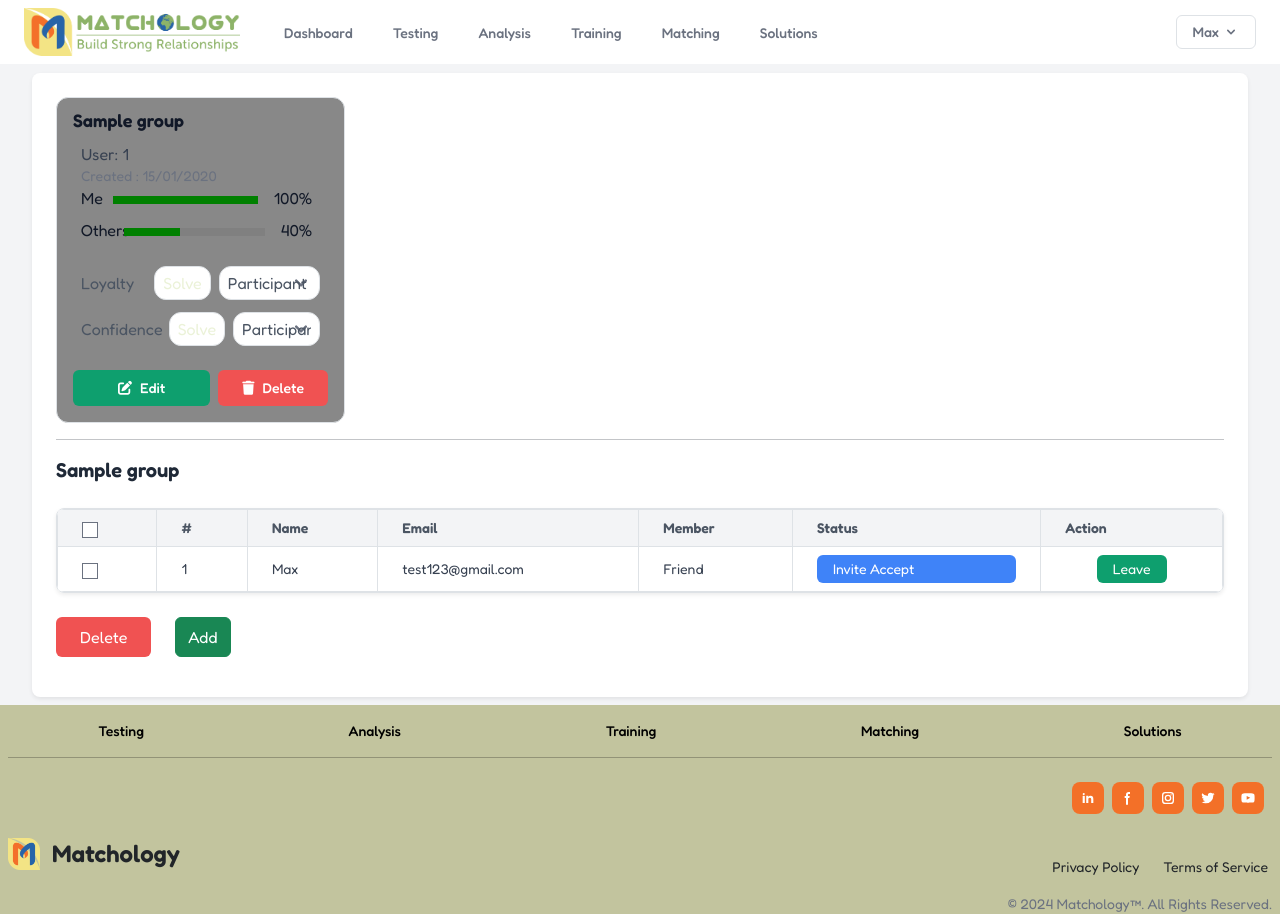
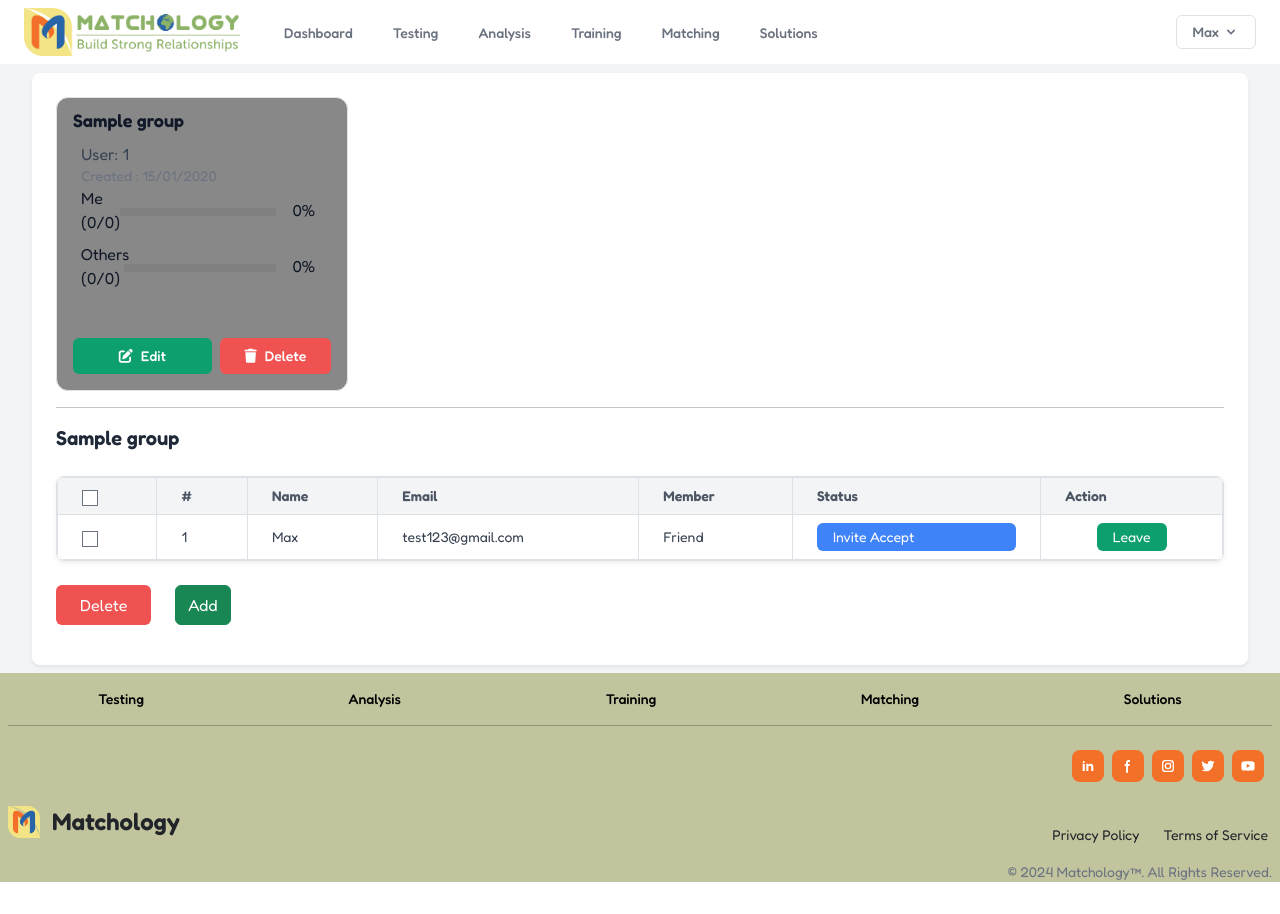
Before and after one commit to muhammad-saaim/live-1, a Laravel app: page /group/1 in a window 1280 px wide. After the commit the page ends 882 px from the top, so only its background shows below. Run offline with Laravel 10, Linux system fonts and the light colour scheme; a user stored in the database is signed in; data comes from the database, SQL or seed files in the repository; tables that the repository leaves empty hold one stand-in row (values such as "Sample post"); style sheets or scripts are compiled from the project's sources; some libraries are stand-ins or nearby versions.

Commit message:
card dynamic data and friend invite updates

```diff
--- a/app/Http/Controllers/GroupController.php
+++ b/app/Http/Controllers/GroupController.php
@@ -77,6 +77,7 @@
     public function show(Group $group)
     {
         $relations = Relation::all(); // Fetch all relations
+
         return view('group.show', compact('group', 'relations'));
     }
 
--- a/app/Http/Controllers/SurveyRateController.php
+++ b/app/Http/Controllers/SurveyRateController.php
@@ -13,6 +13,7 @@
 {
     public function rate(Request $request)
     {
+
         $request->validate([
             'survey_id' => 'required|exists:surveys,id',
             'group_id' => 'nullable',
--- a/app/Models/Survey.php
+++ b/app/Models/Survey.php
@@ -54,7 +54,7 @@
 
     public function usersSurveysRates()
     {
-        return $this->hasMany(UsersSurveysRate::class, 'surveys_id');
+        return $this->hasMany(UsersSurveysRate::class, 'survey_id');
     }
 
 }
--- a/resources/views/group/show.blade.php
+++ b/resources/views/group/show.blade.php
@@ -22,7 +22,7 @@
                     </div>
                     @endif
 
-                    <div class="grid grid-cols-1 sm:grid-cols-2 lg:grid-cols-4 gap-1">
+                    <div class="grid grid-cols-1 sm:grid-cols-2 lg:grid-cols-4 ">
                         {{-- @foreach (auth()->user()->groups as $group) --}}
                         <div style="background-color: {{ $group->color }};"
                             class="rounded-xl border border-gray-300 px-3 pt-2 pb-3">
@@ -32,34 +32,56 @@
                                 : {{ $group->created_at->format('d/m/Y') }}
                             </p>
                             <div class="">
-                                <x-group-progressbar class="mb-2" num="100"> Me</x-group-progressbar>
-                                <x-group-progressbar num="40"> Others</x-group-progressbar>
+                                @php
+                                    $allSurveys = $group->defaultSurveys();
+                                    $totalQuestions = 0;
+                                    $completedQuestions = 0;
+
+                                    foreach ($allSurveys as $survey) {
+                                        $totalQuestions += $survey->questions->count();
+                                        $completedQuestions += $survey->usersSurveysRates()
+                                            ->where('users_id', auth()->id())
+                                            ->where('evaluatee_id', auth()->id())
+                                            ->count();
+                                    }
+
+                                    $selfPercentage = $totalQuestions > 0 ? round(($completedQuestions / $totalQuestions) * 100, 1) : 0;
+
+                                    // For others' completion rate
+                                    $othersCompletedQuestions = 0;
+                                    foreach ($allSurveys as $survey) {
+                                        $othersCompletedQuestions += $survey->usersSurveysRates()
+                                            ->where('users_id', auth()->id())
+                                            ->where('evaluatee_id', '!=', auth()->id())
+                                            ->count();
+                                    }
+
+                                    $othersPercentage = $totalQuestions > 0 ? round(($othersCompletedQuestions / $totalQuestions) * 100, 1) : 0;
+                                @endphp
+                                <x-group-progressbar class="mb-2" :num="$selfPercentage">Me ({{ $completedQuestions }}/{{ $totalQuestions }})</x-group-progressbar>
+                                <x-group-progressbar :num="$othersPercentage">Others ({{ $othersCompletedQuestions }}/{{ $totalQuestions }})</x-group-progressbar>
                             </div>
 
                             <div class="space-y-3 mt-3 p-2">
+                                @foreach($group->defaultSurveys() as $survey)
                                     <div class="flex items-center justify-between space-x-2">
-                                    <label for="loyalty-survey" class="w-1/3 text-gray-600">Loyalty</label>
-                                    <button
-                                        class="w-1/4 bg-white text-ml-color-lime border border-ml-color-lime rounded-xl px-2 py-1 hover:bg-ml-color-sky transition">
-                                        Solve
+                                        <label for="survey-{{ $survey->id }}" class="w-2/5 text-gray-600 truncate whitespace-nowrap overflow-hidden" title="{{ $survey->title }}">{{ $survey->title }}</label>
+                                        <form action="{{ route('rate.survey') }}" method="POST" class="w-1/4">
+                                            @csrf
+                                            <input type="hidden" name="survey_id" value="{{ $survey->id }}">
+                                            <input type="hidden" name="group_id" value="{{ $group->id }}">
+                                            <button type="submit" class="w-full bg-white text-ml-color-lime border border-ml-color-lime rounded-xl px-2 py-1 hover:bg-ml-color-sky transition text-center text-secondary">
+                                                Rate
                                             </button>
-                                    <select id="loyalty-survey"
+                                        </form>
+                                        <select id="survey-{{ $survey->id }}"
                                             class="w-1/2 border border-gray-300 rounded-xl px-2 py-1 text-gray-600">
-                                        <option value="status">{{ __('Participant Status') }}</option>
+                                            <option value="status">
+                                                {{ $survey->users()->where('users_surveys.is_completed', true)->count() }} / {{ $group->users->count() }} {{ __('Completed') }}
+                                            </option>
                                         </select>
                                     </div>
-
-                                <div class="flex items-center justify-between space-x-2">
-                                    <label for="confidence-survey" class="w-1/3 text-gray-600">Confidence</label>
-                                    <button
-                                        class="w-1/4 bg-white text-ml-color-lime border border-ml-color-lime rounded-xl px-2 py-1 hover:bg-ml-color-sky transition">
-                                        Solve
-                                    </button>
-                                    <select id="confidence-survey"
-                                        class="w-1/2 border border-gray-300 rounded-xl px-2 py-1 text-gray-600">
-                                        <option value="status">{{ __('Participant Status') }}</option>
-                                    </select>
-                                </div>
+                                @endforeach
                             </div>
 
                             <div class="pt-3 flex space-x-2">
@@ -153,6 +175,7 @@
                         </form>
                     </div> --}}
                     <hr class="my-3">
+
                     <div class="my-3">
                         <h3 class="text-xl font-semibold text-gray-800">{{ $group->name ?? __('Group Name') }}</h3>
 
@@ -254,30 +277,37 @@
                                 Add
                             </button>
                         </div>
-
                     </div>
 
                     <!-- Modal -->
-                    <div class="modal fade" id="inviteModal" tabindex="-1" aria-labelledby="inviteModalLabel"
-                        aria-hidden="true">
+                   <div class="modal fade" id="inviteModal" tabindex="-1" aria-labelledby="inviteModalLabel" aria-hidden="true">
     <div class="modal-dialog modal-dialog-centered modal-lg">
-                            <div class="modal-content border-0 shadow-lg rounded-4" x-data="emailForm()">
+        <div class="modal-content border-0 shadow-lg rounded-4"
+            x-data="emailForm('{{ strtolower($group?->groupTypes?->first()?->name) === 'friend' ? 'true' : 'false' }}')">
+
             <div class="modal-header bg-primary text-white rounded-top-4">
                 <h5 class="modal-title" id="inviteModalLabel">
                     <i class="bi bi-person-plus me-2"></i> Invite Members
                 </h5>
-                                    <button type="button" class="btn-close btn-close-white" data-bs-dismiss="modal"
-                                        aria-label="Close"></button>
+                <button type="button" class="btn-close btn-close-white" data-bs-dismiss="modal" aria-label="Close"></button>
             </div>
 
             <form action="{{ route('group.invite') }}" method="POST">
                 @csrf
                 <input type="hidden" name="group_id" value="{{ $group->id }}">
+                <input type="hidden" name="group name" value="{{ $group?->groupTypes?->first()?->name}}">
 
                 <div class="modal-body">
-                                        <!-- Hidden inputs for email submission -->
+                    <!-- Hidden email inputs -->
                     <template x-for="(email, index) in emails" :key="index">
                         <input type="hidden" name="emails[]" :value="email">
+                    </template>
+
+                    <!-- Hidden relation inputs only if not a friend group -->
+                    <template x-if="!isFriendGroup">
+                        <template x-for="(relation, index) in relations" :key="index">
+                            <input type="hidden" name="relations[]" :value="relation">
+                        </template>
                     </template>
 
                     <!-- Email Input -->
@@ -304,28 +334,38 @@
                         </template>
                         <template x-for="(email, index) in emails" :key="index">
                             <div class="mb-3">
-                                                    <label class="form-label">Relation for <span x-text="email"></span></label>
+                                <label class="form-label">Email: <span x-text="email"></span></label>
+
+                                <!-- Only show the relation select if not a friend group -->
+                                <template x-if="!isFriendGroup">
+                                    <div class="mt-1">
+                                        <label class="form-label">Relation</label>
                                         <select class="form-select" name="relations[]" x-model="relations[index]">
                                             <option value="" disabled selected>Select relation</option>
                                             <template x-for="relation in relationOptions" :key="relation.id">
-                                                            <option :value="relation.id" x-text="`${capitalize(relation.name)} – ${capitalize(relation.inverse_name)}`"></option>
+                                                <option :value="relation.id"
+                                                    x-text="`${capitalize(relation.name)} – ${capitalize(relation.inverse_name)}`">
+                                                </option>
                                             </template>
                                         </select>
+                                    </div>
+                                </template>
                             </div>
                         </template>
                     </div>
                 </div>
 
                 <div class="modal-footer border-0 pb-4 px-4">
-                                        <button type="button" class="btn btn-outline-secondary"
-                                            data-bs-dismiss="modal">Cancel</button>
-                                        <button type="submit" class="btn btn-primary"><i class="bi bi-send me-1"></i>
-                                            Invite</button>
+                    <button type="button" class="btn btn-outline-secondary" data-bs-dismiss="modal">Cancel</button>
+                    <button type="submit" class="btn btn-primary">
+                        <i class="bi bi-send me-1"></i> Invite
+                    </button>
                 </div>
             </form>
         </div>
     </div>
 </div>
+
                     @php
                     $minimumUsers = $group->groupTypes->contains('name', 'Family') ? 2 : 6;
                     @endphp
@@ -359,26 +399,29 @@
     </div>
 </x-app-layout>
 <script>
-    function emailForm() {
+   function emailForm(isFriendGroup = false) {
     return {
         newEmail: '',
         emails: [],
         dropdownOpen: false,
         relations: [],
-            relationOptions: @json($relations), // inject Laravel variable
+        isFriendGroup: isFriendGroup === true || isFriendGroup === 'true', // normalize type
+        relationOptions: @json($relations),
+
         addEmail() {
             const email = this.newEmail.trim();
             if (email && this.validateEmail(email) && !this.emails.includes(email)) {
                 this.emails.push(email);
-                    this.relations.push(''); // match index for relation
+                this.relations.push('');
                 this.newEmail = '';
+                if (!this.isFriendGroup) {
                     this.dropdownOpen = true;
                 }
-                this.newEmail = '';
+            }
         },
         removeEmail(index) {
             this.emails.splice(index, 1);
-                this.relations.splice(index, 1); // remove related relation
+            this.relations.splice(index, 1);
         },
         validateEmail(email) {
             const re = /^[^\s@]+@[^\s@]+\.[^\s@]+$/;
@@ -396,6 +439,7 @@
 }
 
 
+
     //Select All Script
 
     document.addEventListener('DOMContentLoaded', function() {
```
Also changed, not shown: app/Http/Controllers/InviteController.php (+25 -5 lines), resources/views/dashboard.blade.php (+48 -22 lines), package-lock.json, 1 other file. Lines whose indentation alone changed are shown as unchanged.
